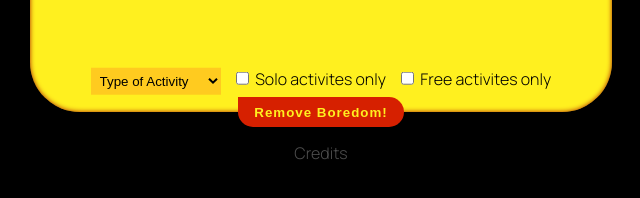
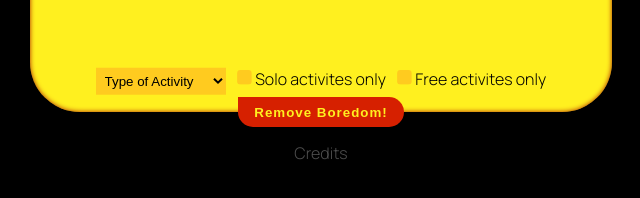
Before and after one commit to placoderm/boredapi-interface, a plain HTML site: page vanilla-js/index.html in a window 1280 px wide. Shown: the part 404-602 px from the top of the page, 319-959 px from the left. Drawn offline with Linux system fonts and the light colour scheme.

Commit message:
Add files via upload

```diff
--- a/vanilla-js/index.html
+++ b/vanilla-js/index.html
@@ -28,11 +28,12 @@
                 <form>
                     <select id="types"></select>
                     <label for="number">
-                        <input type="checkbox" id="number" name="number" value="solo" unchecked />
+                        <input type="checkbox" id="number" name="number" value="solo" unchecked /><span
+                            class="check-icon"></span>
                         Solo activites only
                     </label>
                     <label for="cost">
-                        <input type="checkbox" id="cost" name="cost" value="free" />
+                        <input type="checkbox" id="cost" name="cost" value="free" /><span class="check-icon"></span>
                         Free activites only
                     </label>
                 </form>
--- a/vanilla-js/vApp.css
+++ b/vanilla-js/vApp.css
@@ -68,6 +68,22 @@ select {
   border: none;
   padding: 0.3rem;
   width: 130px;
+}
+
+input[type="checkbox"] {
+  display: none;
+}
+.check-icon {
+  display: inline-block;
+  width: 15px;
+  height: 15px;
+  background-image: url(./images/checkbox--unchecked.svg);
+  background-repeat: no-repeat;
+  background-size: 15px;
+}
+
+input[type="checkbox"]:checked + .check-icon {
+  background-image: url(./images/checkbox--checked.svg);
 }
 
 #remove-boredom-button {
```
Also changed, not shown: vanilla-js/images/checkbox--checked.svg (added), vanilla-js/images/checkbox--unchecked.svg (added).
